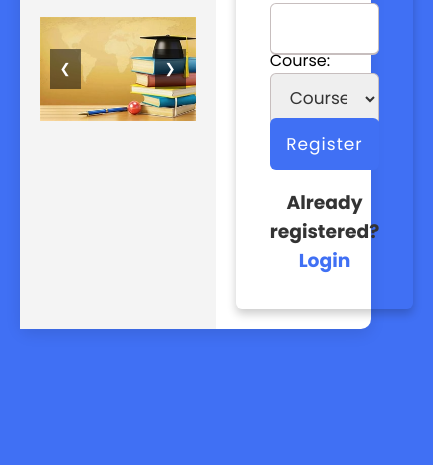
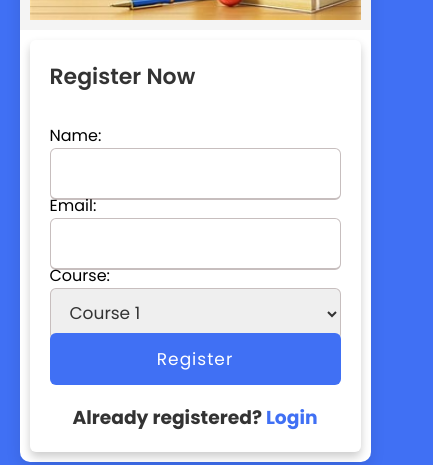
Before and after one commit to EricGRM/Marbella-Publicity, a plain HTML site: page Marbella Publicity.html in a window 390 px wide. Shown: the part 379-844 px from the top of the page, 433 px wide, since content can reach past the window. Drawn offline with Linux system fonts and the light colour scheme.

Commit message:
Update styles.css

```diff
--- a/styles.css
+++ b/styles.css
@@ -17,6 +17,7 @@ body {
 
 .container {
   display: flex;
+  flex-wrap: wrap; /* Allow flex items to wrap on small screens */
   width: 90%;
   max-width: 1200px;
   background: #fff;
@@ -32,7 +33,7 @@ body {
 .left {
   display: flex;
   flex-direction: column;
-  justify-content: flex-start; /* Aligns items to the top */
+  justify-content: flex-start;
   align-items: center;
   background-color: #f4f4f4;
   position: relative;
@@ -52,11 +53,11 @@ header {
 
 .carousel img {
   width: 100%;
-  display: none; /* Hide all images initially */
+  display: none;
 }
 
 .carousel img:first-child {
-  display: block; /* Show the first image */
+  display: block;
 }
 
 .carousel button {
@@ -155,3 +156,22 @@ form .text h3 a {
 form .text h3 a:hover {
   text-decoration: underline;
 }
+
+/* Media Query for Mobile Devices */
+@media (max-width: 768px) {
+  .container {
+    flex-direction: column;
+  }
+
+  .left, .right {
+    padding: 10px;
+  }
+
+  .wrapper {
+    padding: 20px;
+  }
+
+  .carousel button {
+    padding: 5px;
+  }
+}
```
